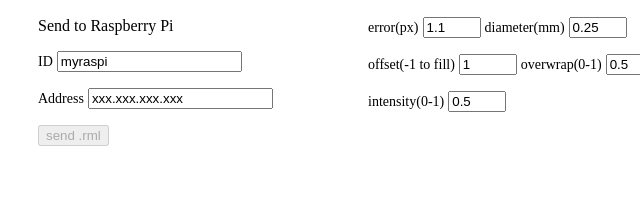
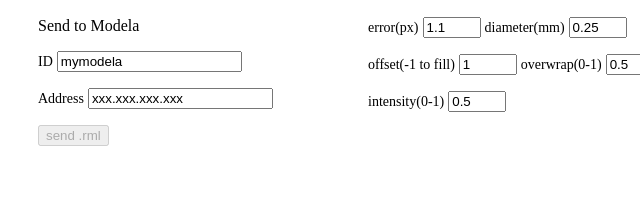
Before and after one commit to fabmod5/fabmod5.github.io, a plain HTML site: page index.html in a window 1280 px wide. Shown: the part 320-536 px from the top of the page, 0-640 px from the left. Drawn offline with Linux system fonts and the light colour scheme.

Commit message:
change text

```diff
--- a/index.html
+++ b/index.html
@@ -119,13 +119,13 @@
                 <canvas class="viewer" id="pngview"></canvas>
 
                 <div id="container2">
-                   <p>Send to Raspberry Pi</p>
+                   <p>Send to Modela</p>
                    <p><label>ID</label>
-                   <input type="text" name="raspi_id" value="myraspi">
+                   <input type="text" name="modela_id" value="mymodela">
                    </p>
                    <p>
                    <label>Address</label>
-                   <input type="text" name="raspi_addr" value="xxx.xxx.xxx.xxx">
+                   <input type="text" name="modela_addr" value="xxx.xxx.xxx.xxx">
                    </p>
                    <button id="sendrml" disabled>send .rml</button>
                 </div>
```
